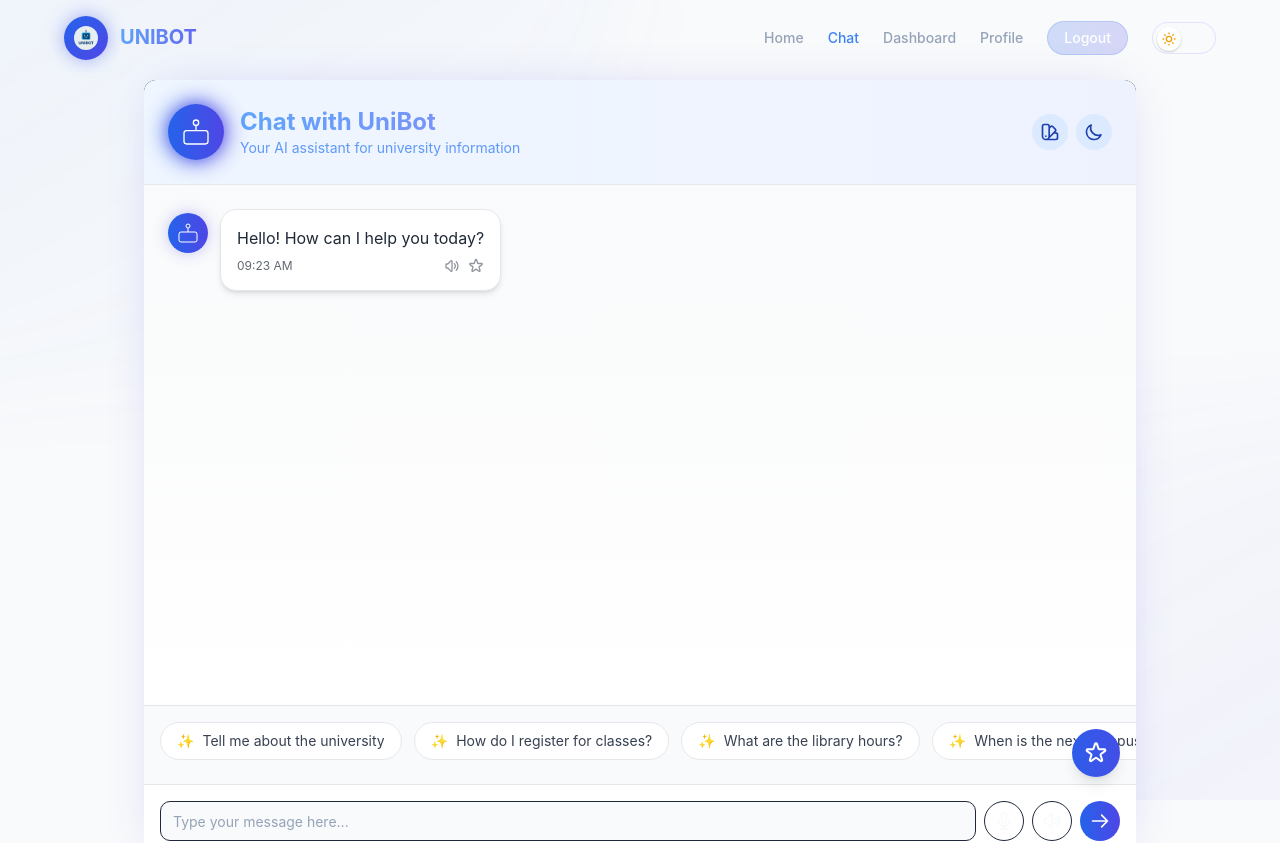
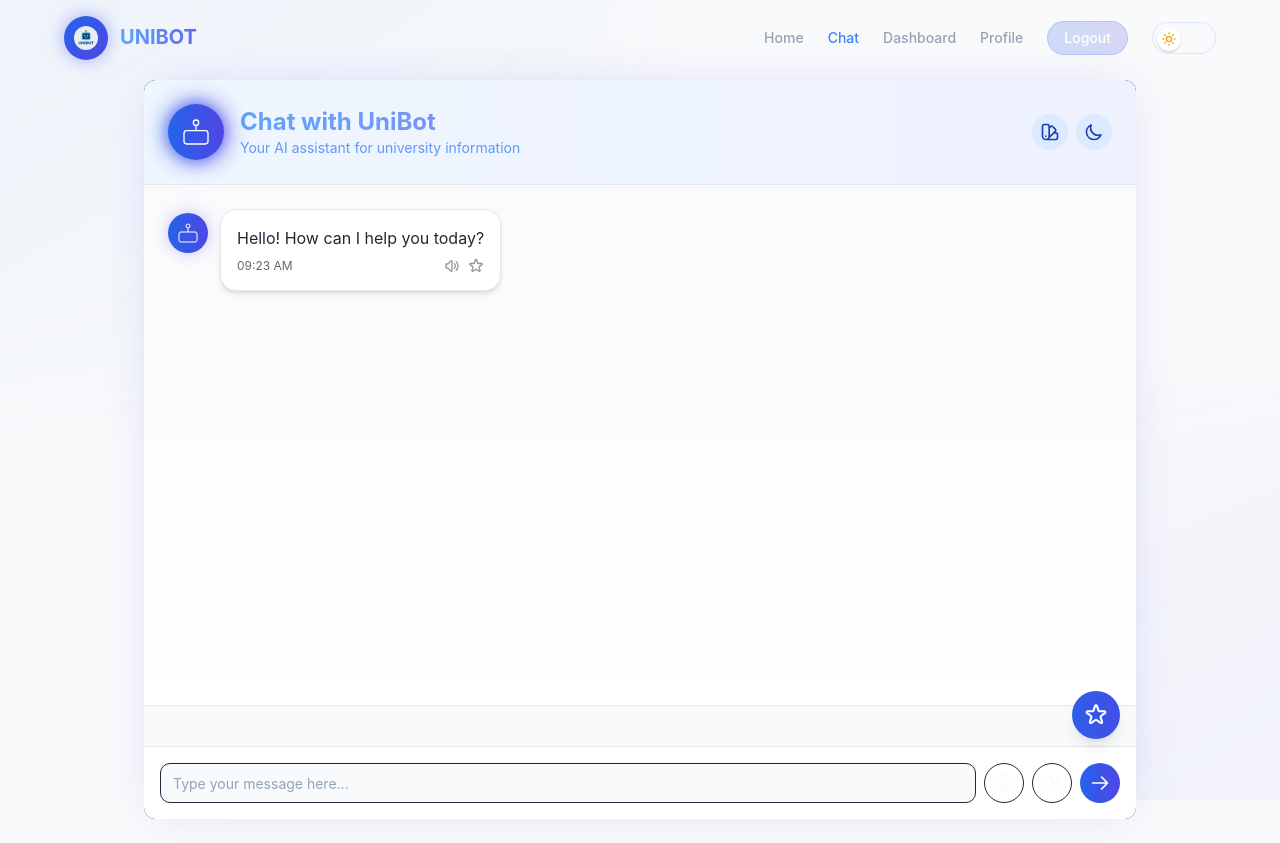
Before and after one commit to neeraj214/chatbot-UniBot, a React (Vite) app: page /chat in a window 1280 px wide. Shown: the top 843 px of the page. Built offline with nearby package versions, Linux system fonts and the light colour scheme; sample sign-in values are in the browser's storage.

Commit message:
ui_clear_quick_suggestions_enhanced_chat_page

```diff
--- a/src/pages/EnhancedChatPage.jsx
+++ b/src/pages/EnhancedChatPage.jsx
@@ -26,14 +26,7 @@ const EnhancedChatPage = () => {
   const speechSynthesisRef = useRef(null);
 
   // Quick reply suggestions
-  const suggestions = [
-    'Tell me about the university',
-    'How do I register for classes?',
-    'What are the library hours?',
-    'When is the next campus event?',
-    'How do I contact student services?',
-    'What dining options are available?'
-  ];
+  const suggestions = [];
 
   // Initialize speech recognition
   useEffect(() => {
```
